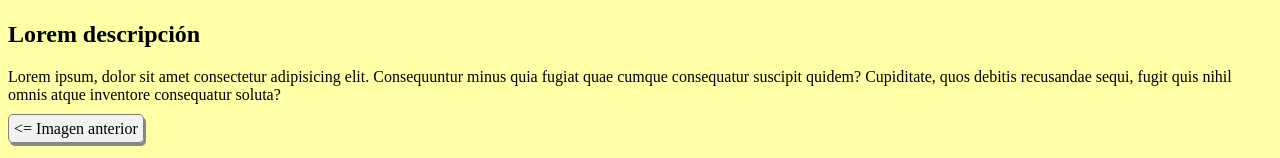
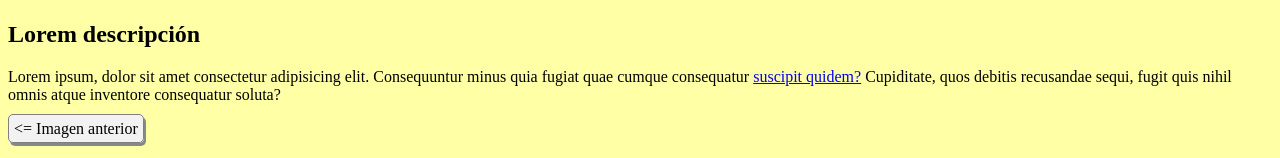
Before and after one commit to beaglecoding/ej6.2.1, a plain HTML site: page page2.html in a window 1280 px wide. Shown: the part 493-651 px from the top of the page. Drawn offline with Linux system fonts and the light colour scheme.

Commit message:
Corregir link

```diff
--- a/page2.html
+++ b/page2.html
@@ -13,7 +13,7 @@
     <img src="img2.jpg" alt="Sala de servidores" class="image"/>
     <h2>Lorem descripción</h2>
     <p>Lorem ipsum, dolor sit amet consectetur adipisicing elit. Consequuntur minus quia fugiat quae cumque consequatur
-        suscipit quidem? Cupiditate, quos debitis recusandae sequi, fugit quis nihil omnis atque inventore consequatur
+        <a href="page1.html">suscipit quidem?</a> Cupiditate, quos debitis recusandae sequi, fugit quis nihil omnis atque inventore consequatur
         soluta?</p>
     <a href="page1.html" title="Imagen anterior" class="link-button">&lt;= Imagen anterior</a>
 </body>
```
